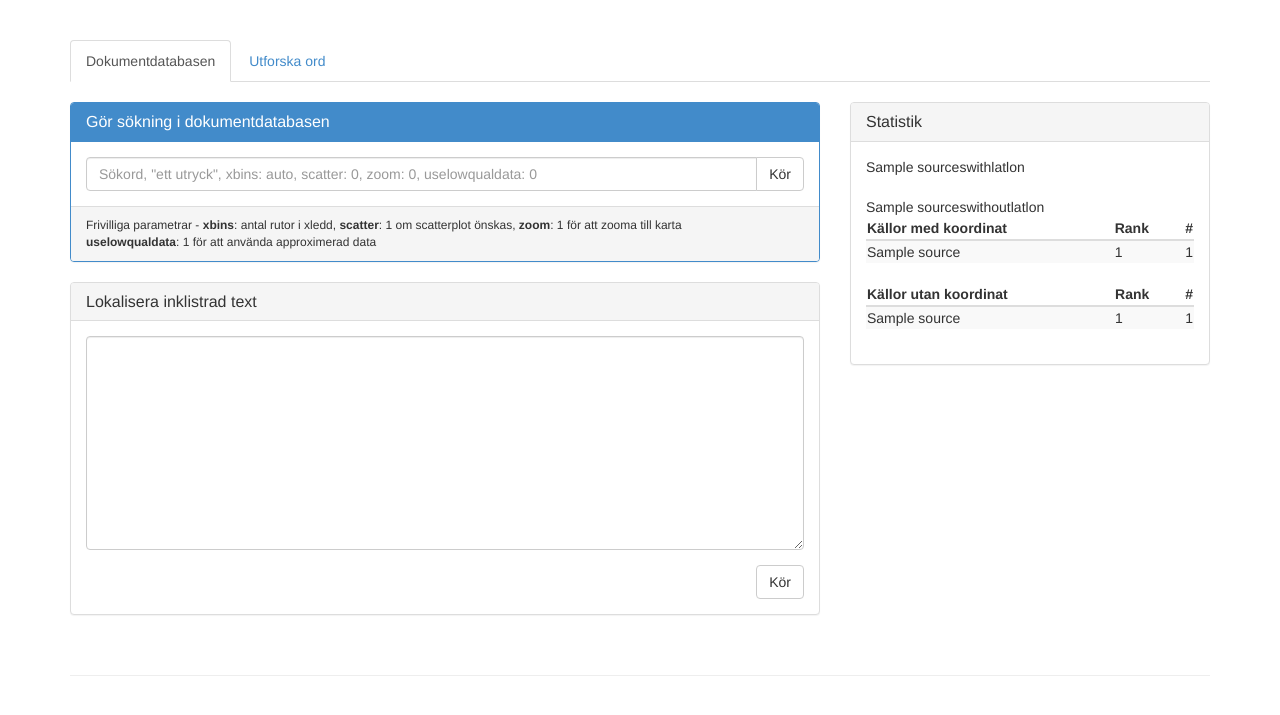
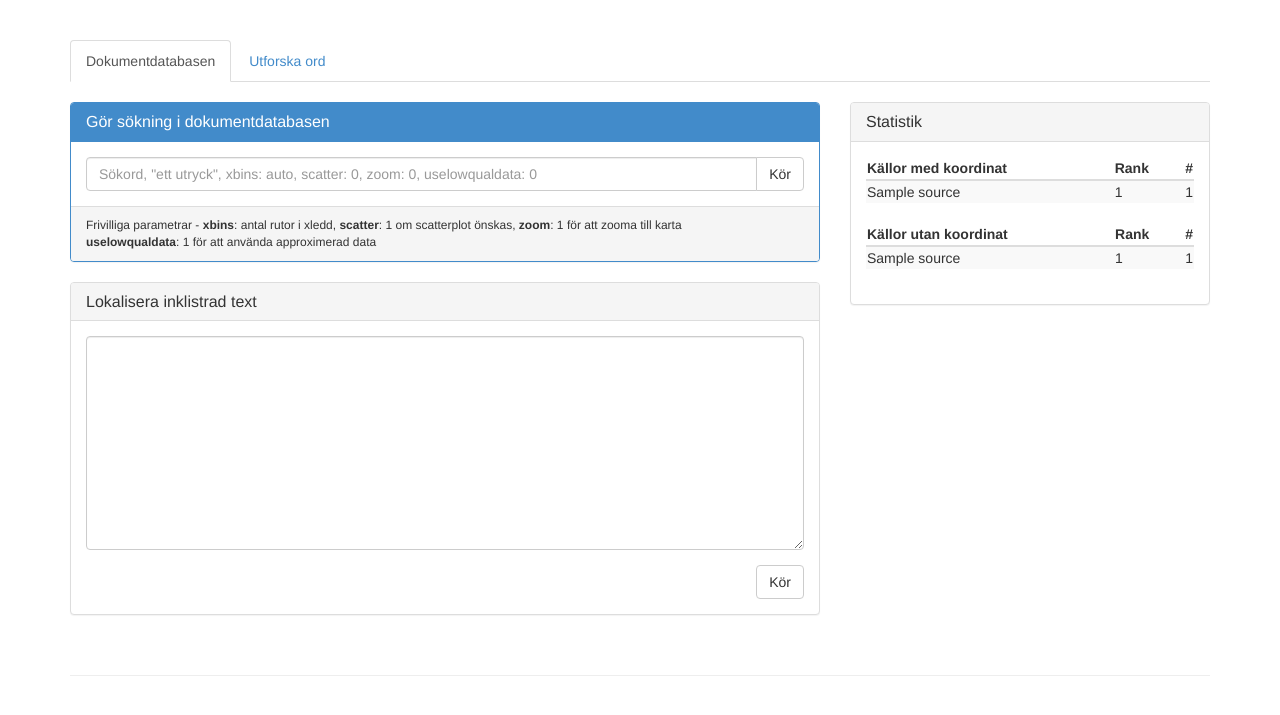
Before and after one commit to maxberggren/sinus, a Flask app: template flaskapp/templates/index.html in a window 1280 px wide. Shown: the top 715 px of the page. Run offline with Flask 2, Linux system fonts and the light colour scheme; the template is opened without the code that fills it: most values are stand-ins (such as "Sample title", 1, 10 or a date in 2020); parts of the project's set-up code (start-up, migrations or seed data) failed here and were passed over.

Commit message:
annotating my code

```diff
--- a/flaskapp/templates/index.html
+++ b/flaskapp/templates/index.html
@@ -195,9 +195,8 @@
 		  </div>
 
 		  <div class="panel-body">
-		    {{ stats['sourceswithlatlon'] }}<br>
-<br>
-		    {{ stats['sourceswithoutlatlon'] }}			<table class="table table-striped">
+
+			<table class="table table-striped">
               <thead>
                 <tr>
                   <th>Källor med koordinat</th>
@@ -206,7 +205,7 @@
                 </tr>
               </thead>
               <tbody>
-                {% for row in stats['sourceswithlatlon'] %}
+                {% for row in stats['sourceswithlatlon2'] %}
                 <tr>
                   <td>{{ row['source'] }}</td>
                   <td>{{ row['rank'] }}</td>
@@ -225,7 +224,7 @@
                 </tr>
               </thead>
               <tbody>
-                {% for row in stats['sourceswithoutlatlon'] %}
+                {% for row in stats['sourceswithoutlatlon2'] %}
                 <tr>
                   <td>{{ row['source'] }}</td>
                   <td>{{ row['rank'] }}</td>
--- a/flaskapp/views.py
+++ b/flaskapp/views.py
@@ -558,7 +558,7 @@ def site(urlSearch=None):
     stats = {}
 
     # Get sourcecount for sources that have lon lat
-    key = "sourceswithlatlon"
+    key = "sourceswithlatlon2"
     if not cache.get(key):
         stats[key] = []
         result = mysqldb.query("SELECT source, rank, COUNT(*) as count FROM blogs "
@@ -572,7 +572,7 @@ def site(urlSearch=None):
         stats[key] = cache.get(key)
 
     # Get sourcecount for sources that yet have no lat lon
-    key = "sourceswithoutlatlon"
+    key = "sourceswithoutlatlon2"
     if not cache.get(key):
         stats[key] = []
         result = mysqldb.query("SELECT source, rank, COUNT(*) as count FROM blogs "
```
